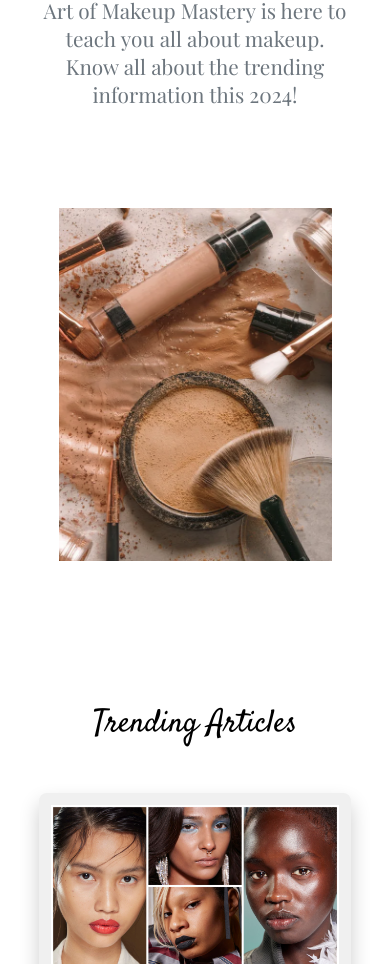
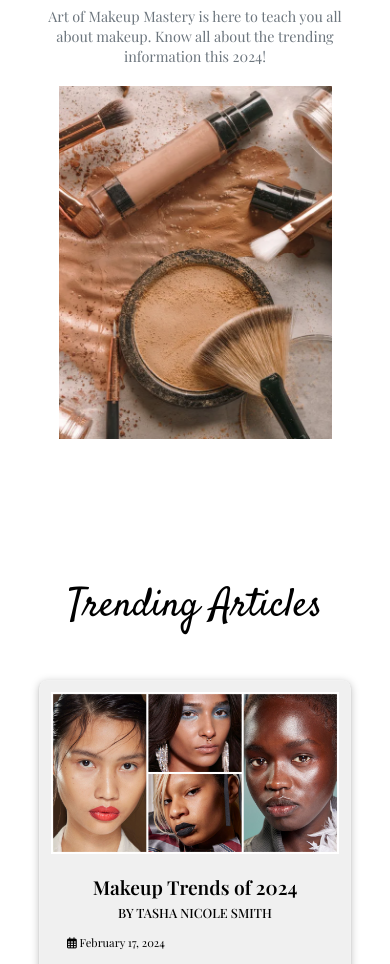
Before and after one commit to eligiorbautista/arts-of-makeup-mastery, a plain HTML site: page index.html in a window 390 px wide. Shown: the part 339-1303 px from the top of the page. Drawn offline with nearby package versions, Linux system fonts and the light colour scheme.

Commit message:
Add files via upload

```diff
--- a/assets/css/style.css
+++ b/assets/css/style.css
@@ -52,7 +52,8 @@ section {
     border-radius: 50%;
     overflow: hidden;
     position: relative;
-    border: 2px solid #d8cec5;
+
+    box-shadow: rgba(0, 0, 0, 0.25) 0px 0.0625em 0.0625em, rgba(0, 0, 0, 0.25) 0px 0.125em 0.5em, rgba(255, 255, 255, 0.1) 0px 0px 0px 1px inset;
 }
 
 
@@ -112,13 +113,15 @@ section {
 /* RESPONSIVE DESIGN */
 @media (max-width: 992px) {
     .container .text-container h1 {
-        font-size: calc(1rem + 4vw);
+        font-size: calc(1rem + 5vw);
+    }
+
+    .container .text-container p {
+        font-size: 1rem;
     }
 
     .section-title {
-        font-size: calc(1rem + 3vw);
-    }
-    .section-title {
+        font-size: calc(1rem + 5vw);
         padding: 40px 0;
         width: 80vw;
     }
@@ -138,12 +141,20 @@ section {
 }
 
 @media (max-width: 576px) {
+    .container {
+        gap: 20px;
+    }
+
     .container .text-container h1 {
-        font-size: calc(1rem + 5vw);
+        font-size: calc(1rem + 6vw);
+    }
+
+    .container .text-container p {
+        font-size: 0.9rem;
     }
 
     .section-title {
-        font-size: calc(1rem + 4vw);
+        font-size: calc(1rem + 6vw);
     }
     .container .image-container {
         width: 70vw;
--- a/card.css
+++ b/card.css
@@ -10,8 +10,7 @@
      background-color: #f0f0f0;
      border-radius: 8px;
      overflow: hidden;
-     box-shadow: 0px 10px 20px rgba(0, 0, 0, 0.2);
-
+     box-shadow: rgba(0, 0, 0, 0.25) 0px 0.0625em 0.0625em, rgba(0, 0, 0, 0.25) 0px 0.125em 0.5em, rgba(255, 255, 255, 0.1) 0px 0px 0px 1px inset;
      padding: 12px;
  }
 
```
